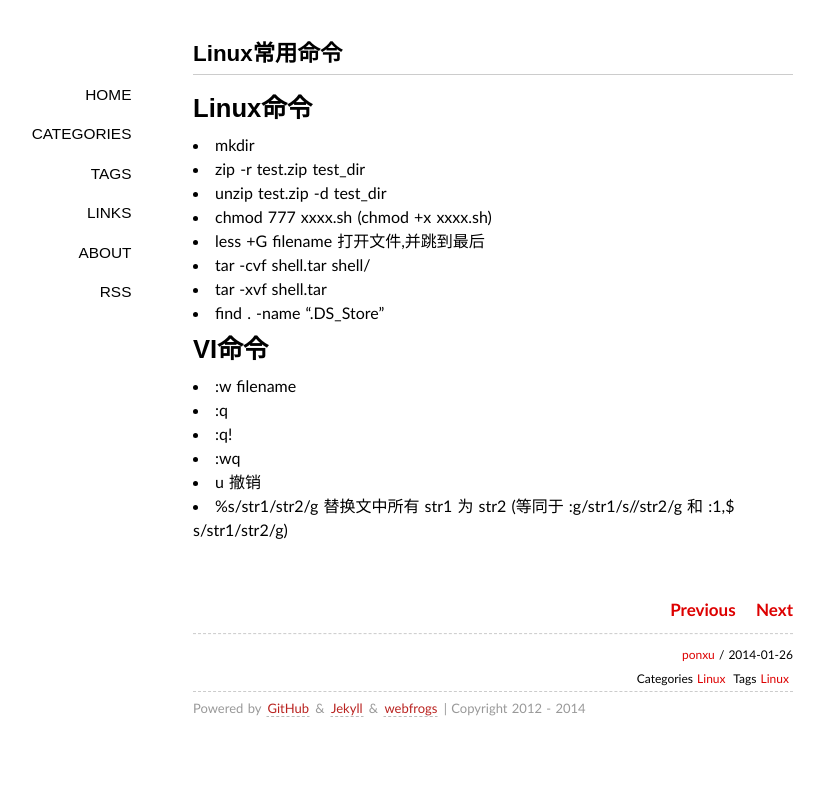
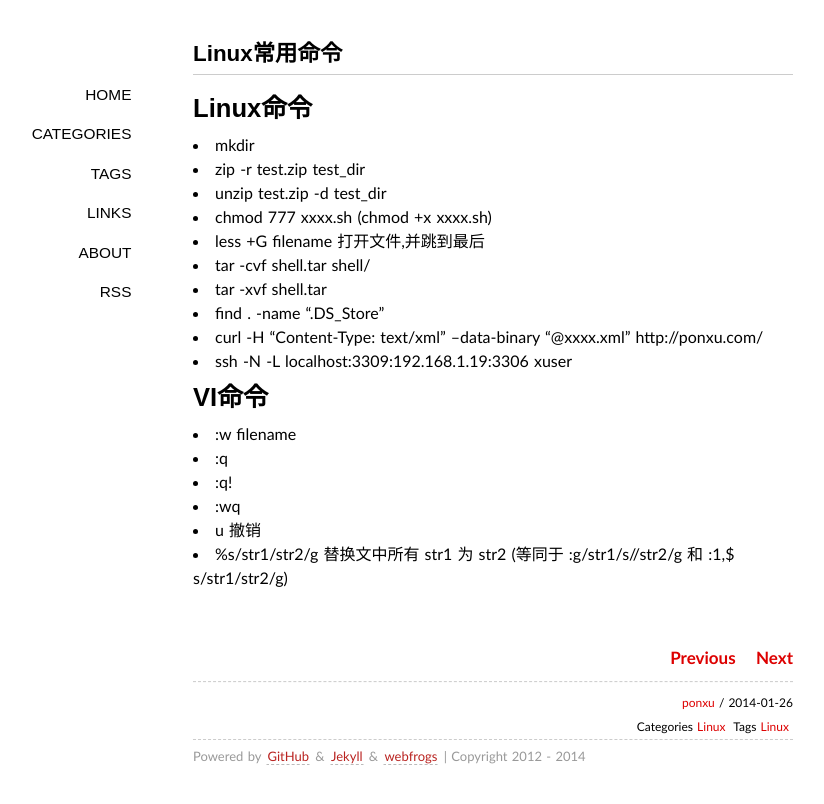
Before and after one commit to ponxu/ponxu.github.com, a Jekyll site: the page built from _posts/Linux/2014-01-26-Linux-commands.md, in a window 1280 px wide. Shown: the top 804 px of the page, without its empty margins (147-971 px from the left). Built offline with Jekyll 4.4.1, drawn with Linux system fonts in a browser that asks for light colours; some web fonts are replaced; Markdown is read by kramdown in place of the engine named in the settings.

Commit message:
add post

```diff
--- a/_posts/Linux/2014-01-26-Linux-commands.md
+++ b/_posts/Linux/2014-01-26-Linux-commands.md
@@ -17,6 +17,8 @@ Linux命令
  - tar -cvf shell.tar shell/
  - tar -xvf shell.tar
  - find . -name ".DS_Store"
+ - curl -H "Content-Type: text/xml" --data-binary "@xxxx.xml" http://ponxu.com/
+ - ssh -N -L localhost:3309:192.168.1.19:3306 xuser
 
 
 VI命令
```
Also changed, not shown: _posts/编程语言/Python/2014-11-13-python-post-file.md (added, +19 -0 lines).
